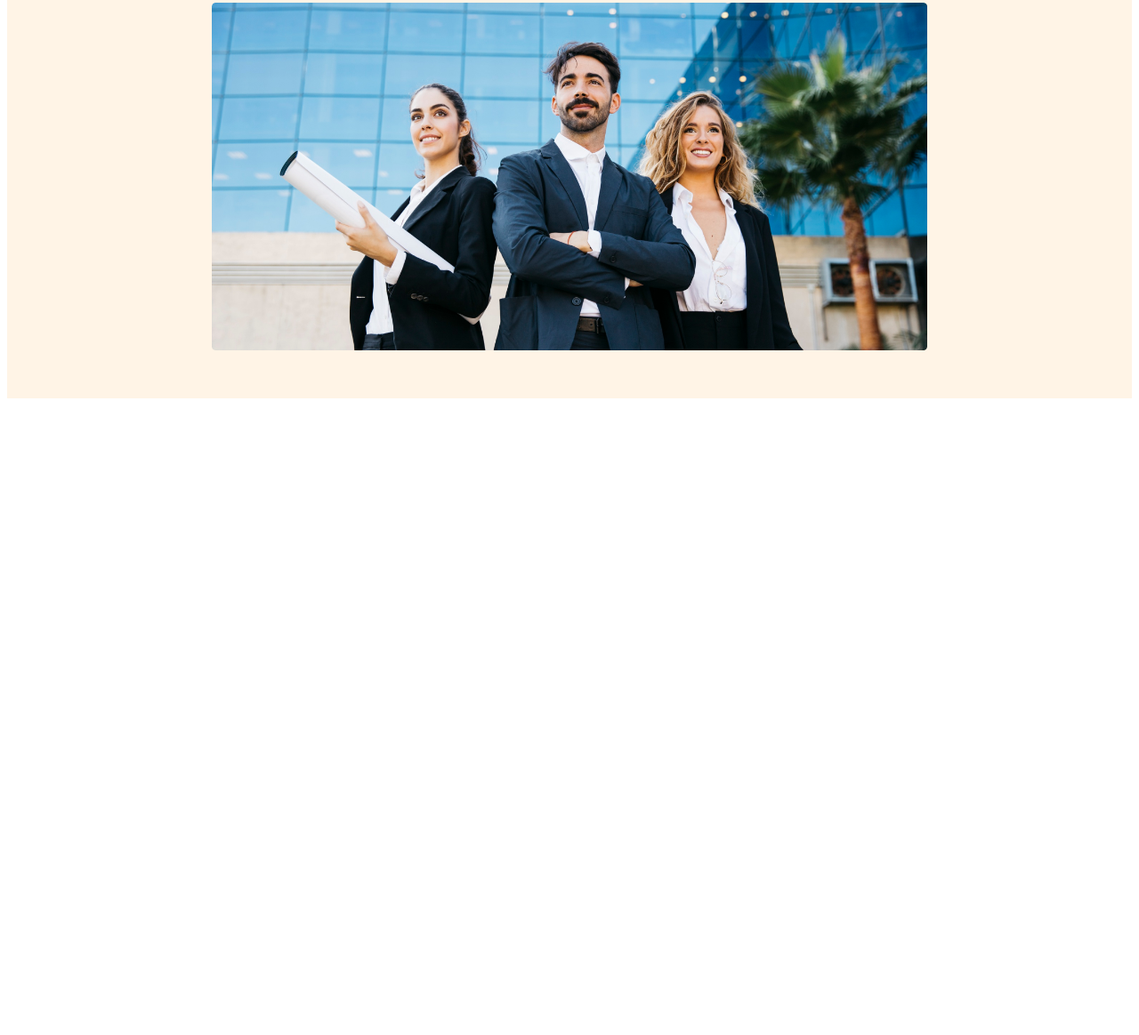
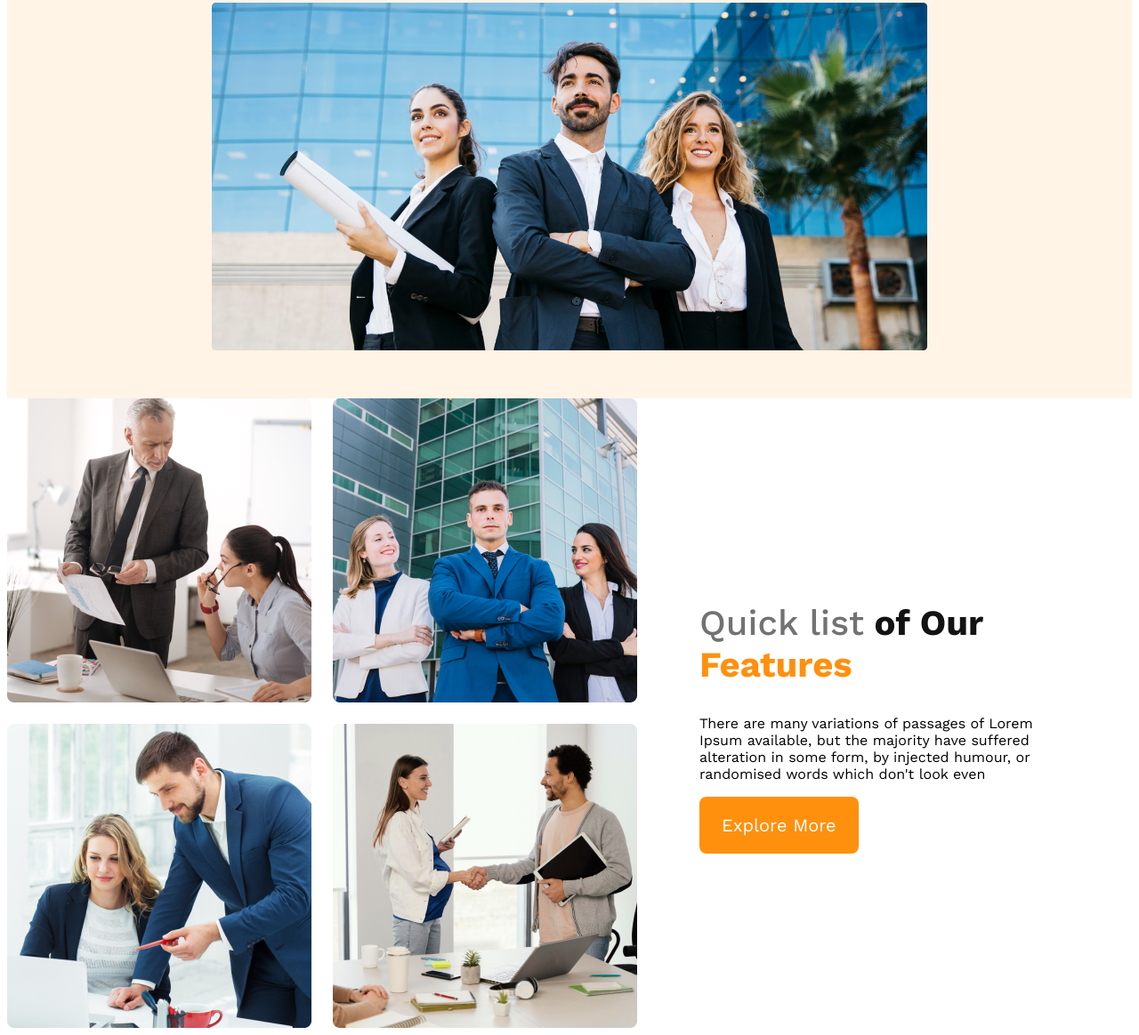
Before and after one commit to MdFuadAmir/g3-architects, a plain HTML site: page index.html in a window 1280 px wide. Shown: the part 573-1737 px from the top of the page at 89% size. Before the commit the page ends 1029 px from the top, so only its background shows below. Drawn offline with nearby package versions, Linux system fonts and the light colour scheme.

Commit message:
4th commit

```diff
--- a/g3.css/style.css
+++ b/g3.css/style.css
@@ -39,7 +39,6 @@
         text-decoration: none;
         color: #424242;
     }
-
  /*Banner style  */
     .banner-content{
         max-width: 800px;
@@ -58,6 +57,65 @@
         margin-top: 20px;
         width: 100%;
     }
+/*Main style hear  */
+    main{
+        max-width: 1440px;
+        margin: 0 auto;
+    }
+/* Teams style */
+     .teams-container{
+        display: flex;
+        align-items: center;
+     }
+     .team-img-container{
+        display: grid;
+        grid-template-columns: repeat(2, 1fr);
+        gap: 1.5rem;
+     }
+     .teams-contents{
+        padding-left: 70px;
+        padding-right: 70px
+     }
+     .teams-titel{
+        font-size: 2.5rem;
+     }
+     .span-1{
+        color:#727272;
+        font-weight: 500;
+    }
+    .span-2{
+        color: #131313;
+         font-weight: 700;
+    }
+    .span-3{
+        color: #FF900E;
+        font-weight: 700;
+    }
+
+
+
+
+
+
+
+
+
+
+
+
+
+
+
+
+
+
+
+
+
+
+
+
+
 /*Respnsive media quary  */
 
 /* Mobile devices */
--- a/index.html
+++ b/index.html
@@ -30,7 +30,25 @@
             <img src="./images/banner.png">
         </div>
     </header>
+
     <main>
+<!--Features section start hear-->
+        <section class="teams-container">
+            <div class="team-img-container">
+                <img src="./images/team1.png">
+                <img src="./images/team2.png">
+                <img src="./images/team3.png">
+                <img src="./images/team4.png">
+            </div>
+            <div class="teams-contents">
+                <h2 class="teams-titel"><span class="span-1">Quick list</span> <span class="span-2">of Our</span><br>
+                    <span class="span-3">Features</span>
+                </h2>
+                <p class="teams-description">There are many variations of passages of Lorem Ipsum available, but the majority have suffered alteration in some form, by injected humour, or randomised words which don't look even</p>
+                <button class="btn-prymary">Explore More</button>
+
+            </div>
+        </section>
 
     </main>
     <footer>
```
